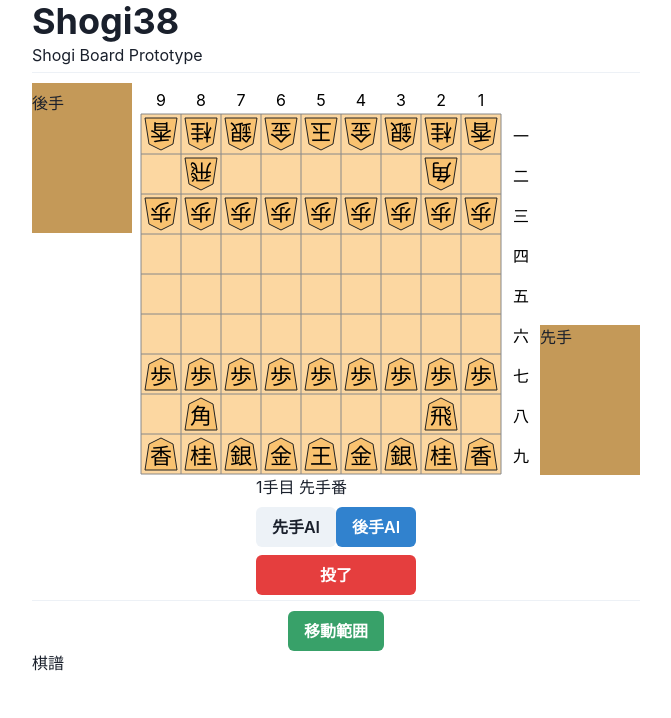
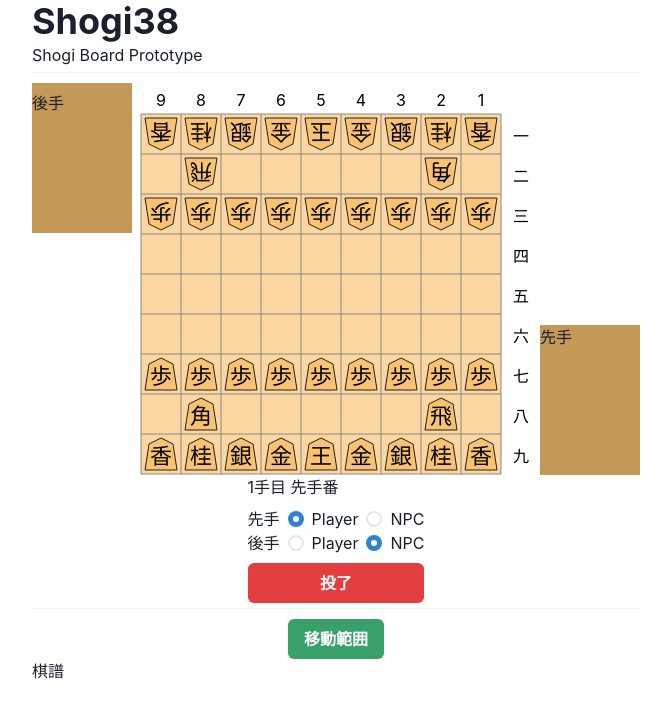
Before and after one commit to ma38su/shogi, a Next.js app: page / in a window 1280 px wide. Shown: the top 718 px of the page, without its empty margins (304-975 px from the left). Built offline with nearby package versions, Linux system fonts and the light colour scheme.

Commit message:
bugfix and add player mode selector

```diff
--- a/libs/components/CheckmateDialog.tsx
+++ b/libs/components/CheckmateDialog.tsx
@@ -1,26 +1,31 @@
-import { Button, Modal, ModalBody, ModalContent, ModalFooter, ModalHeader, ModalOverlay, Text } from "@chakra-ui/react";
+import { Button, Modal, ModalBody, ModalContent, ModalFooter, ModalHeader, ModalOverlay, Radio, RadioGroup, Select, Stack, Text } from "@chakra-ui/react";
 import { Game, isPromotable } from "../shogi";
+import { PlayerMode } from "../shogi-ai";
+import { PlayerModeSelector } from "./PlayerModeSelector";
 
 type Props = {
   game: Game,
+  playersMode: [PlayerMode, PlayerMode],
+  setPlayersMode: React.Dispatch<React.SetStateAction<[PlayerMode, PlayerMode]>>,
   handleReset: () => void,
 };
 
 function CheckmateDialog(props: Props) {
   const {
     game: { turn, move },
+    playersMode,
     handleReset,
+    setPlayersMode,
   } = props;
 
   return (
     <Modal isOpen={true} onClose={handleReset} isCentered>
       <ModalOverlay />
       <ModalContent>
-        <ModalHeader>{move}手 詰み</ModalHeader>
+        <ModalHeader>{turn ? '先手' : '後手'}の勝ち</ModalHeader>
         <ModalBody>
-          <Text>
-          {turn ? '先手' : '後手'}の勝ち
-          </Text>
+          <Text>{move}手 詰み</Text>
+          <PlayerModeSelector playersMode={playersMode} setPlayersMode={setPlayersMode} />
         </ModalBody>
         <ModalFooter>
           <Button colorScheme="green" mr={3} onClick={handleReset}>再戦</Button>
--- /dev/null
+++ b/libs/components/PlayerModeSelector.tsx
@@ -0,0 +1,42 @@
+import { Radio, RadioGroup, Stack, Text } from "@chakra-ui/react";
+import { PlayerMode } from "../shogi-ai";
+
+type Props = {
+  playersMode: [PlayerMode, PlayerMode],
+  setPlayersMode: React.Dispatch<React.SetStateAction<[PlayerMode, PlayerMode]>>,
+}
+
+function PlayerModeSelector(props: Props) {
+
+  const { playersMode: [senteMode, goteMode], setPlayersMode } = props;
+
+  const handleSenteMode = (nextValue: PlayerMode) => {
+    setPlayersMode(([_, prevGoteMode]) => [nextValue, prevGoteMode]);
+  }
+
+  const handleGoteMode = (nextValue: PlayerMode) => {
+    setPlayersMode(([prevSenteMode]) => [prevSenteMode, nextValue as PlayerMode]);
+  }
+
+  return (
+    <>
+      <RadioGroup onChange={handleSenteMode} value={senteMode}>
+        <Stack direction='row'>
+          <Text>先手</Text>
+          <Radio value='Player'>Player</Radio>
+          <Radio value='AI'>NPC</Radio>
+        </Stack>
+      </RadioGroup>
+
+      <RadioGroup onChange={handleGoteMode} value={goteMode}>
+        <Stack direction='row'>
+          <Text>後手</Text>
+          <Radio value='Player'>Player</Radio>
+          <Radio value='AI'>NPC</Radio>
+        </Stack>
+      </RadioGroup>
+    </>
+  );
+}
+
+export { PlayerModeSelector }
--- a/libs/shogi-ai.ts
+++ b/libs/shogi-ai.ts
@@ -1,5 +1,7 @@
 import { xyToLabel } from "./components/GameRecordList";
-import { Game, getMoveRangeList, indexToXY, isPromotable, movePiece, PiecePosition, PieceSelection, PieceType, PlayerTurn, promote, updatePromotion, xyToIndex } from "./shogi";
+import { Game, GameRecord, getMoveRangeList, indexToXY, isPromotable, movePiece, PiecePosition, PieceSelection, PieceType, PlayerTurn, promote, updatePromotion, xyToIndex } from "./shogi";
+
+type PlayerMode = 'Player' | 'AI';
 
 function getRandomInt(max: number) {
   return Math.floor(Math.random() * max);
@@ -11,17 +13,8 @@ function choiceRandom<T>(array: readonly T[]) {
 }
 
 function calculateNextMove(game: Game) {
-  const { position, turn } = game;
-  if (turn) {
-    console.log('sente AI');
-  } else {
-    console.log('gote AI');
-  }
-
-  const moveCandidates = generateNextMoveCandidates(position, turn);
-
+  const moveCandidates = generateNextMoveCandidates(game);
   const nextMove = choiceRandom(moveCandidates);
-
   return nextMove;
 }
 
@@ -37,15 +30,25 @@ function moveNextByAi(game: Game) {
     return nextGame;
   }
 
+  const promoted = true;
+  const promotedLastRecord = {
+    ...records[records.length - 1],
+    behavior: promoted ? '成' : '不成'
+  } satisfies GameRecord;
+
   const newPosition = updatePromotion(lastRecord, position);
   return {
     ...nextGame,
+    records: [...records.slice(0, records.length - 1), promotedLastRecord],
     position: newPosition
   };
 }
 
-function generateNextMoveCandidates(position: Map<number, PiecePosition>, turn: boolean): [PieceType, number, number][] {
+function generateNextMoveCandidates(game: Game): [PieceType, number, number][] {
+
+  const { position, turn } = game;
   const results: [PieceType, number, number][] = [];
+
   for (const [index, piecePosition] of position) {
     const { type: pieceType, turn: pieceTurn } = piecePosition;
     if (turn !== pieceTurn) {
@@ -80,4 +83,5 @@ function generateNextMoveCandidates(position: Map<number, PiecePosition>, turn:
   return results;
 }
 
-export { calculateNextMove, moveNextByAi }
+export type { PlayerMode };
+export { calculateNextMove, moveNextByAi };
--- a/pages/index.tsx
+++ b/pages/index.tsx
@@ -10,7 +10,8 @@ import { PromotionDialog } from '../libs/components/PromotionDialog';
 import { GameRecordList, xyToLabel } from '../libs/components/GameRecordList';
 import { CheckAlertDialog } from '../libs/components/CheckAlertDialog';
 import { CheckmateDialog } from '../libs/components/CheckmateDialog';
-import { calculateNextMove, moveNextByAi } from '../libs/shogi-ai';
+import { calculateNextMove, moveNextByAi, PlayerMode } from '../libs/shogi-ai';
+import { PlayerModeSelector } from '../libs/components/PlayerModeSelector';
 
 function newGame(): Game {
   return {
@@ -30,7 +31,7 @@ export default function Home() {
 
   const [checkAlertChecked, setCheckAlertChecked] = React.useState<boolean>(false);
 
-  const [aiTurn, setAiTurn] = React.useState<[boolean, boolean]>([false, true]);
+  const [playersMode, setPlayersMode] = React.useState<[PlayerMode, PlayerMode]>(['Player', 'AI']);
 
   const handleVisibilityOptionChange = (option: VisibilityOption) => {
     const state = visibilityOptions.includes(option);
@@ -68,9 +69,11 @@ export default function Home() {
   }
 
   React.useEffect(() => {
-    const [ senteAi, goteAi ] = aiTurn;
+    const [ senteAi, goteAi ] = playersMode;
     const { turn, records } = game;
-    if (!(senteAi && turn) || (goteAi && !turn)) {
+
+    const aiEnabled = (senteAi === 'AI' && turn) || (goteAi === 'AI' && !turn);
+    if (!aiEnabled) {
       setCheckAlertChecked(false);
     }
 
@@ -80,22 +83,19 @@ export default function Home() {
       // 詰んでいる場合は処理しない
       return;
     }
+
     if (!isPromotable(lastRecord) || checkAlertChecked) {
-      if ((senteAi && turn) || (goteAi && !turn)) {
+      if (aiEnabled) {
         setGame(prev => moveNextByAi(prev));
       }
     }
-  }, [game, aiTurn, checkAlertChecked]);
+  }, [game, playersMode, checkAlertChecked]);
 
   const isCheckmated = isCheckmate(game);
   const promotionDialogVisible = isPromotable(lastRecord);
   const checkDialogVisible = !promotionDialogVisible && !isCheckmated && !checkAlertChecked && isCheck(game, !turn);
 
-  const [senteAi, goteAi] = aiTurn;
-  const handleChangeAiSente = React.useCallback(() => setAiTurn(([sente, gote]) => [!sente, gote]), []);
-  const handleChangeAiGote = React.useCallback(() => setAiTurn(([sente, gote]) => [sente, !gote]), []);
-
-  console.log({promotionDialogVisible});
+  const [senteAi, goteAi] = playersMode;
 
   return (
     <>
@@ -106,7 +106,7 @@ export default function Home() {
       </Head>
       <Container maxWidth='40em'>
 
-        { isCheckmated && <CheckmateDialog game={game} handleReset={handleResetGame} /> }
+        { isCheckmated && <CheckmateDialog game={game} handleReset={handleResetGame} playersMode={playersMode} setPlayersMode={setPlayersMode} /> }
         { promotionDialogVisible && lastRecord && <PromotionDialog handlePromotion={handlePromotion} lastRecord={lastRecord} /> }
         { checkDialogVisible && <CheckAlertDialog isOpen={checkDialogVisible} handleClose={() => setCheckAlertChecked(true)} /> }
 
@@ -121,8 +121,7 @@ export default function Home() {
           <Stack>
             <Text>{move+1}手目 {turn ? '先手' : '後手'}番</Text>
             <Box>
-              <Button colorScheme={senteAi ? 'blue' : 'gray'} onClick={handleChangeAiSente}>先手AI</Button>
-              <Button colorScheme={goteAi ? 'blue' : 'gray'} onClick={handleChangeAiGote}>後手AI</Button>
+              <PlayerModeSelector playersMode={playersMode} setPlayersMode={setPlayersMode} />
             </Box>
             <Button colorScheme='red' onClick={handleResetGame}>投了</Button>
           </Stack>
```
